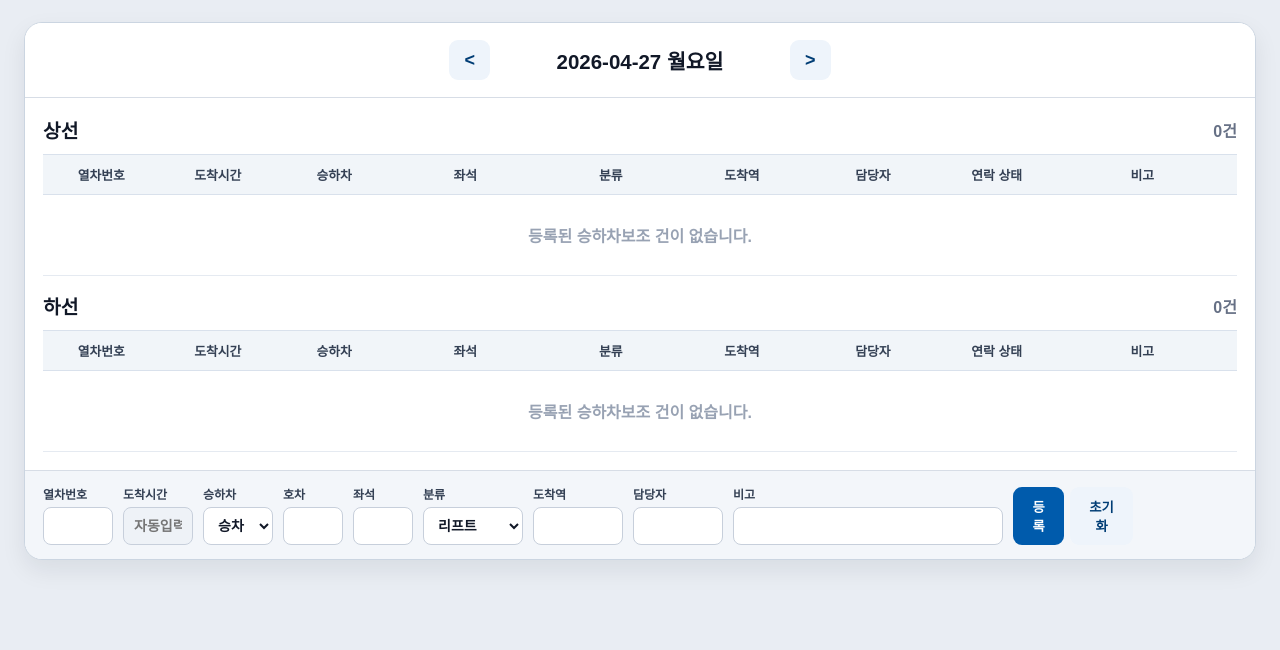
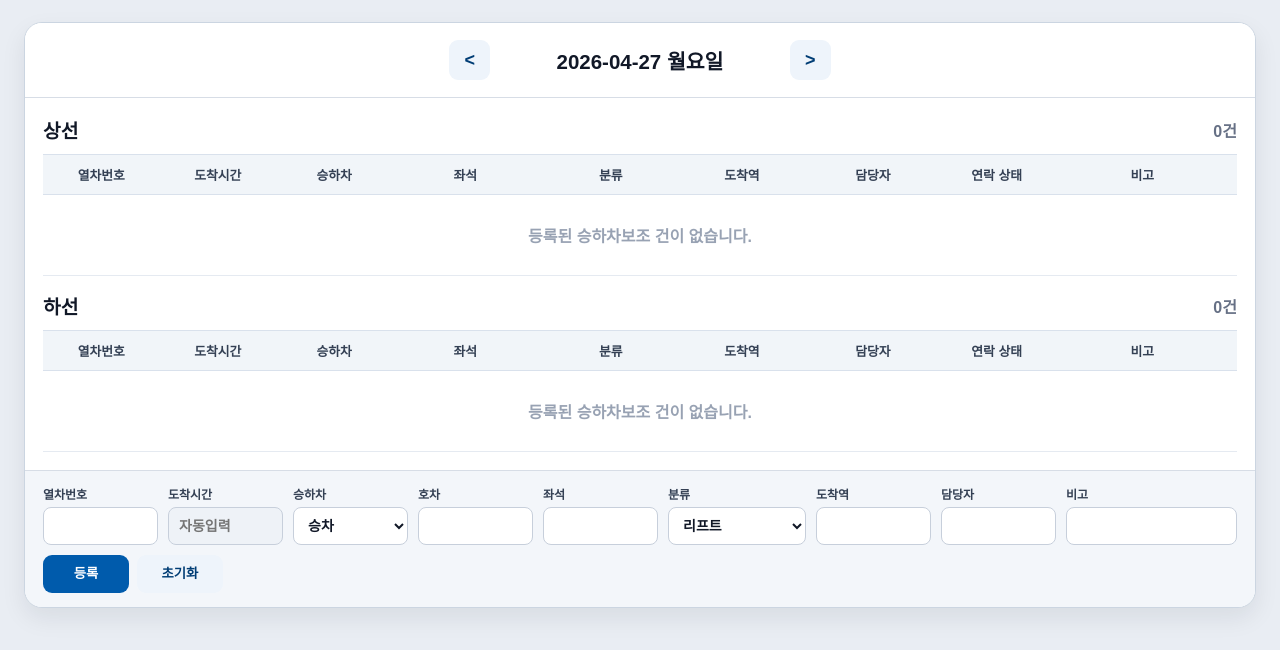
Before and after one commit to owlsleep315/Yrois, a React (Vite) app: page /#/admin in a window 1280 px wide. Shown: the top 650 px of the page. Built offline with nearby package versions, Linux system fonts and the light colour scheme.

Commit message:
Fix form action button wrapping on Windows DPI scaling

```diff
--- a/src/App.css
+++ b/src/App.css
@@ -227,21 +227,21 @@
 .formbar {
   display: grid;
   grid-template-columns:
-  70px   /* 열차번호 */
-  70px   /* 도착시간 */
-  70px   /* 승하차 */
-  60px   /* 호차 */
-  60px   /* 좌석 */
-  100px   /* 분류 */
-  90px  /* 도착역 */
-  90px  /* 담당자 */
-  140px /* 비고 */
-  120px  /* 등록 */
-  120px; /* 초기화 */
+  minmax(70px, 1fr)  /* 열차번호 */
+  minmax(70px, 1fr)  /* 도착시간 */
+  minmax(70px, 1fr)  /* 승하차 */
+  minmax(60px, 1fr)  /* 호차 */
+  minmax(60px, 1fr)  /* 좌석 */
+  minmax(100px, 1.2fr) /* 분류 */
+  minmax(90px, 1fr)  /* 도착역 */
+  minmax(90px, 1fr)  /* 담당자 */
+  minmax(140px, 1.4fr) /* 비고 */
+  auto; /* 버튼 그룹 */
   gap: 10px;
   padding: 14px 18px;
   background: #f3f6fa;
   border-top: 1px solid var(--line);
+  align-items: end;
 }
 
 .field {
@@ -291,10 +291,27 @@
   grid-column: span 2;
 }
 
+
 .form-actions {
   display: flex;
-  gap: 6px;
+  gap: 8px;
   align-items: end;
+  justify-content: flex-start;
+  min-width: max-content;
+}
+
+.form-actions .btn {
+  display: flex;
+  align-items: center;
+  justify-content: center;
+  min-width: 86px;
+  height: 38px;
+  padding: 0 14px;
+  white-space: nowrap;
+  line-height: 1.2;
+  box-sizing: border-box;
+  text-align: center;
+  flex-shrink: 0;
 }
 
 .context-delete {
```
